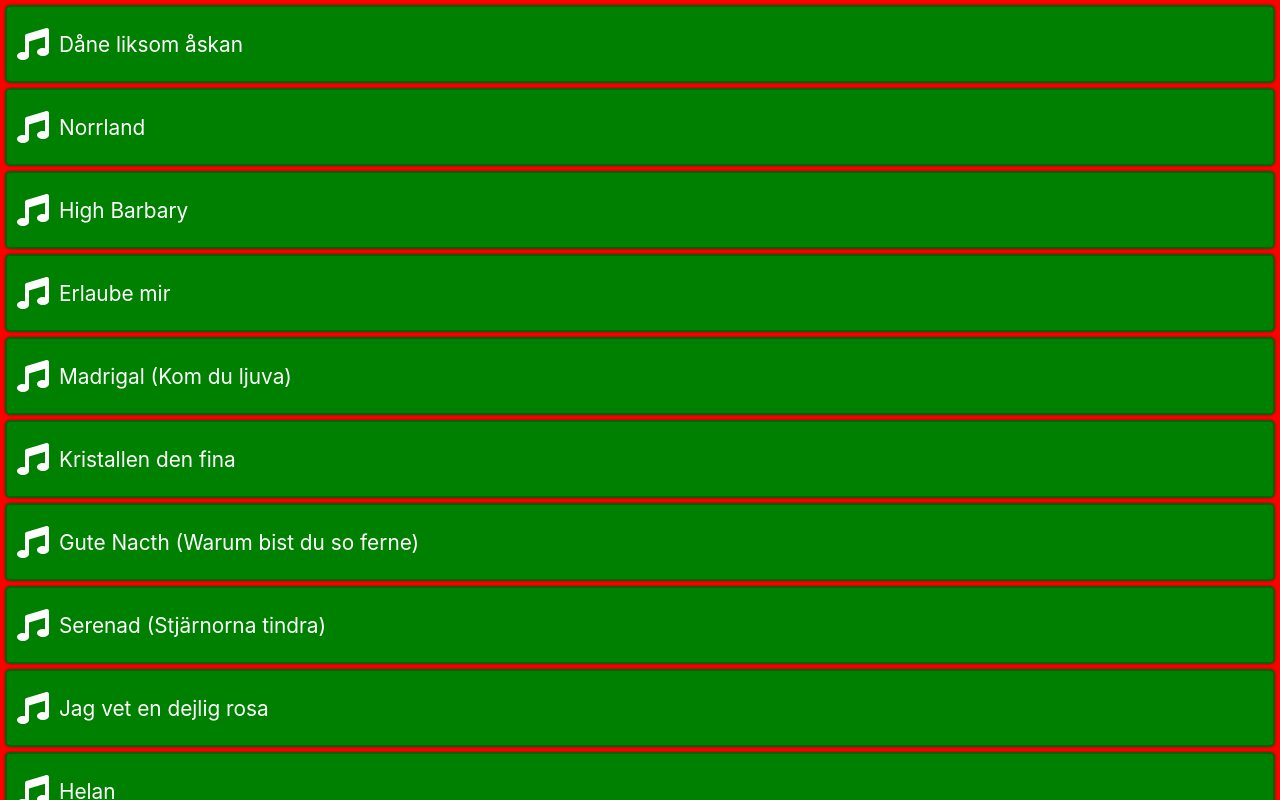
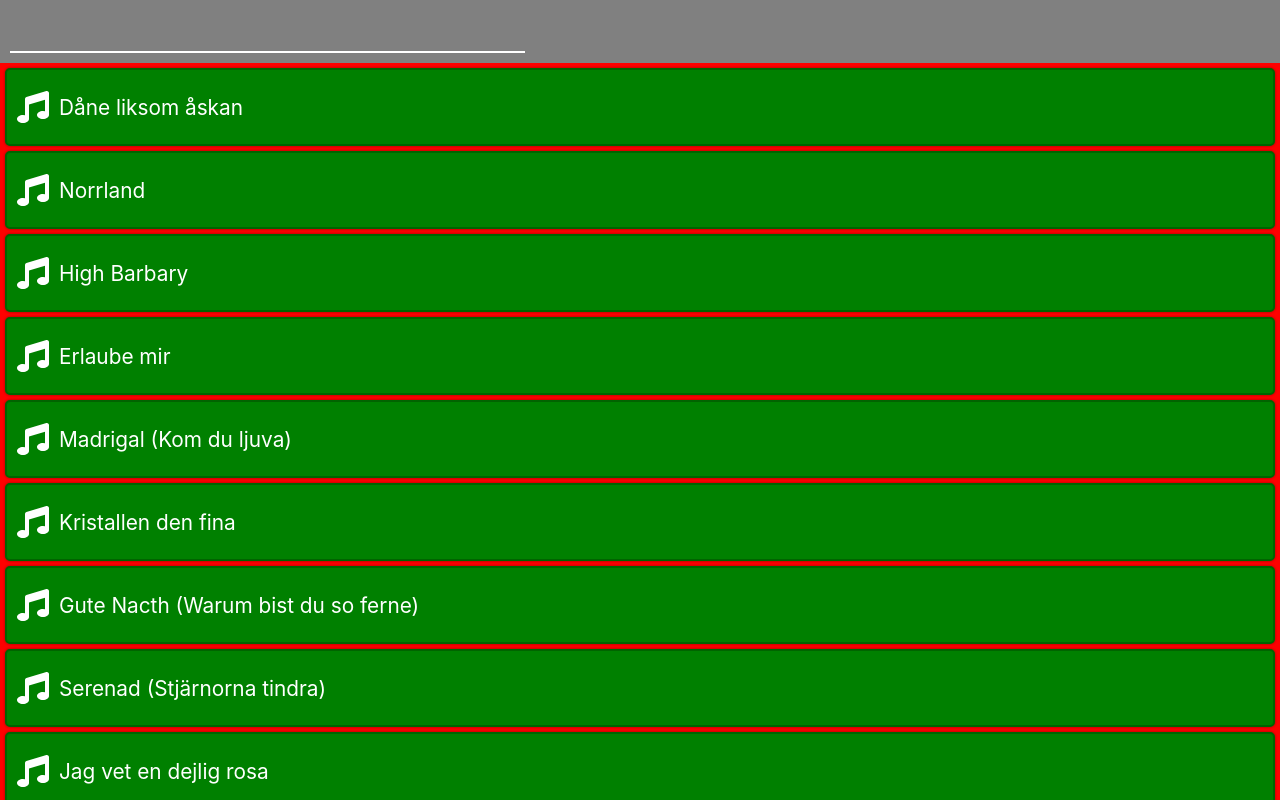
Before and after one commit to tskarhed/doremi.studio, a React (Create React App) app: page / in a window 1280 px wide. Both pictures are taken after a click on the element "Setlist alpha". Built offline with nearby package versions, Linux system fonts and the light colour scheme; no server answers.

Commit message:
Fixed search all by my selllf

```diff
--- a/src/components/Search.tsx
+++ b/src/components/Search.tsx
@@ -1,6 +1,8 @@
-import React, { FC } from 'react';
+import React, { FC, useState } from 'react';
 import { SearchState, Setlist, Song } from '../state/types';
 import {ListItem} from './List';
+import { Input } from '../native';
+
 
 // Create interface
 interface Props {
@@ -22,6 +24,9 @@ const searchStyles = {
     height: '100%',
     overflowY: 'auto',
   }as React.CSSProperties,
+  input: {
+    backgroundColor: 'gray',
+  }as React.CSSProperties,
 }
 
 // Skapa en funktion som genererar alla list-items
@@ -35,15 +40,23 @@ const generateListItems = (list: any, type:'setlist'|'song') => {
 
 // Create a function which exports so that otehrs can reach
 export const Search: FC<Props> = ({isSearching, setlists, songs}) => {
+  const [list, setList] = useState<Song[]>(songs);
 
+  const onInputChange = (event: React.ChangeEvent<HTMLInputElement>) => {
+    const inputValue = event.currentTarget.value;
 
-
+// Lägg in grejen som givet en lista filtrar och sparar enligt input.
+  setList(songs.filter((item) => item.title.toLowerCase().includes(inputValue.toLowerCase())))
+  console.log(songs.filter((item) => item.title.includes(inputValue)))
+  }
 
 // Lägg till inputs, lista mm här
 return <div style={searchStyles.container}>
-
+  <div style={searchStyles.input}>
+    <Input autoFocus onChange={onInputChange}/>
+  </div>
   <div style={searchStyles.list}>
-  {generateListItems(songs, 'song')}
+  {generateListItems(list, 'song')}
   </div>
 </div>
 }
--- a/src/state/mocks.ts
+++ b/src/state/mocks.ts
@@ -37,7 +37,7 @@ export const mockSongs: Song[] = [
   {
     title: 'Gute Nacth (Warum bist du so ferne)',
     id: 'gute-nacht',
-    notes: ['C3'],
+    notes: ['C4'],
     setlists: ['serenader'],
   },
   {
@@ -55,7 +55,7 @@ export const mockSongs: Song[] = [
   {
     title: 'Helan',
     id: 'helan',
-    notes: ['A3', 'A3', 'C#4'],
+    notes: ['A3', 'C#4'],
     setlists: ['bordsvisor'],
   },
   {
```
